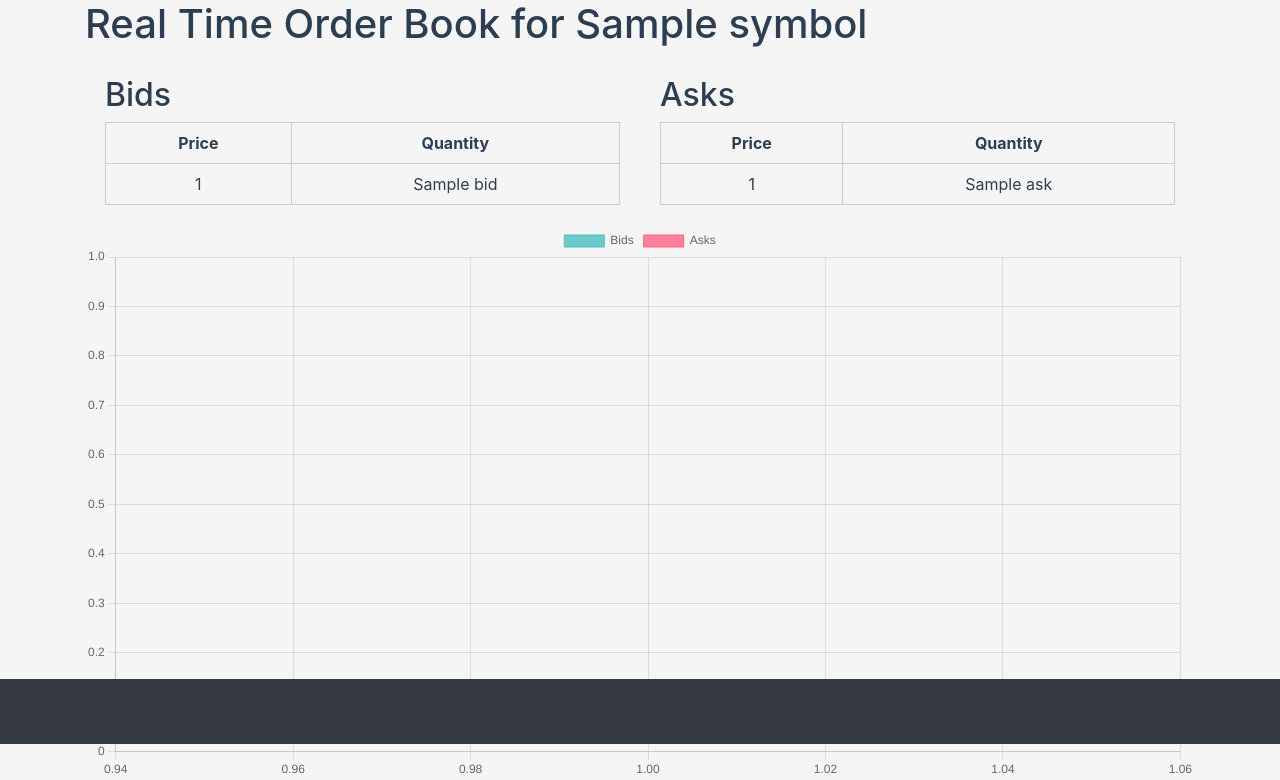
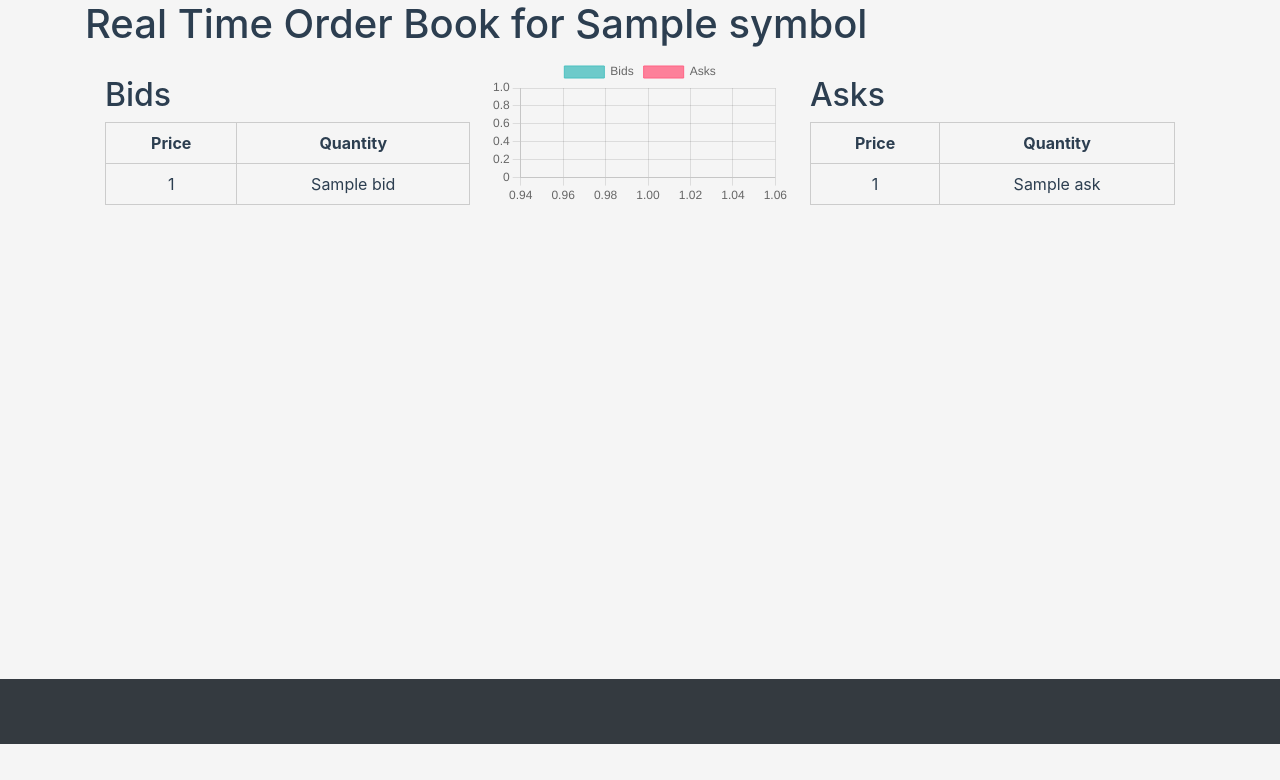
Before and after one commit to ChrisLazaridis/flask-binance-app, a Flask app: template website/templates/order_book.html in a window 1280 px wide. Shown: the part 56-836 px from the top of the page. After the commit the page ends 800 px from the top, so only its background shows below. Run offline with Flask 3, Linux system fonts and the light colour scheme; the template is opened without the code that fills it: most values are stand-ins (such as "Sample title", 1, 10 or a date in 2020); some libraries are stand-ins or nearby versions.

Commit message:
16/08/2023

```diff
--- a/website/templates/order_book.html
+++ b/website/templates/order_book.html
@@ -22,7 +22,6 @@
     }
 </style>
 
-
 <h1>Real Time Order Book for {{symbol}}</h1>
 <div class="custom-container">
     <div class="table-container">
@@ -40,6 +39,9 @@
             {% endfor %}
         </table>
     </div>
+    <div class="chart-container">
+        <canvas id="orderBookHeatmap"></canvas>
+    </div>
     <div class="table-container">
         <h2>Asks</h2>
         <table id="orderBookAsks" class="custom-table">
@@ -56,11 +58,6 @@
         </table>
     </div>
 </div>
-<div class="row">
-    <div class="col-md-12">
-        <canvas id="orderBookHeatmap"></canvas>
-    </div>
-</div>
 
 <script src="https://cdn.jsdelivr.net/npm/chart.js"></script>
 <script>
@@ -71,7 +68,6 @@
         var bidData = [];
         var askData = [];
 
-        // Extract data from the hidden tables
         for (var i = 0; i < bidsTable.rows.length; i++) {
             var price = parseFloat(bidsTable.rows[i].cells[0].textContent);
             var quantity = parseFloat(bidsTable.rows[i].cells[1].textContent);
```
